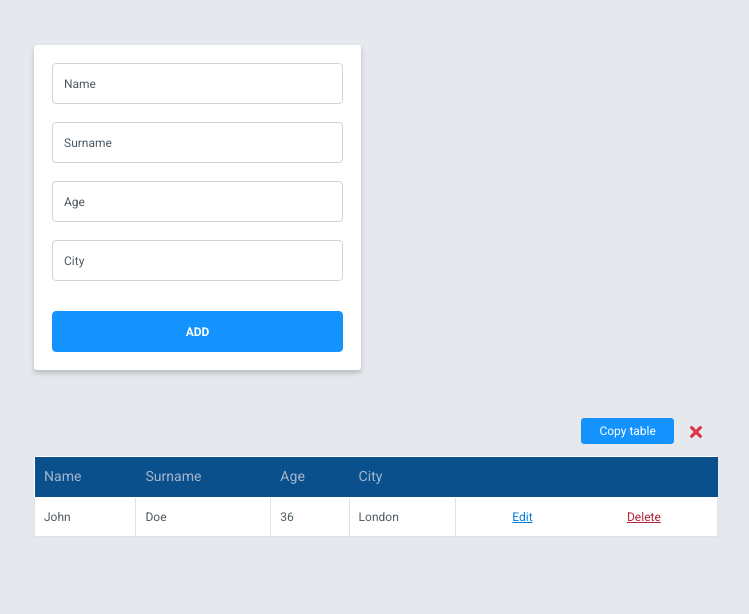
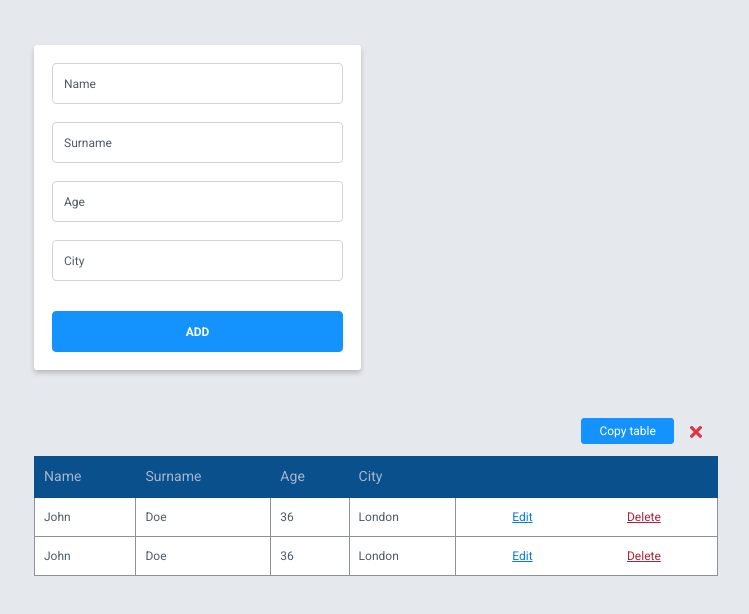
Before and after one commit to janis-rasa/react-test-app, a React (Create React App) app: page / in a window 1280 px wide. Shown: the top 614 px of the page, without its empty margins (264-1013 px from the left). Built offline with nearby package versions, Linux system fonts and the light colour scheme.

Commit message:
Test-app html + css v 0.53

```diff
--- a/src/components/ResultTable/ResultTable.jsx
+++ b/src/components/ResultTable/ResultTable.jsx
@@ -17,6 +17,7 @@ function ResultTable() {
 			</thead>
 			<tbody className="res-table__tbody">
 				<ResultTableRow/>
+				<ResultTableRow/>
 			</tbody>
 		</Table>
 	)
--- a/src/components/ResultTable/ResultTable.scss
+++ b/src/components/ResultTable/ResultTable.scss
@@ -10,30 +10,60 @@
 		vertical-align: middle;
 	}
 	&__thead {
-		background-color: $blue-darker;
-		color: $blue-lighter;
 		@include media-breakpoint-only(xs) {
 			display: none;
 		}
 		th,
 		td {
 			color: inherit;
-			border-color: transparent;
+			border-color: $blue-darker;
 		}
 	}
-	&__td,
-	&__th {
+	.res-table__td,
+	.res-table__th {
 		@include media-breakpoint-only(xs) {
-			display: block;
+			display: flex;
+			align-items: center;
+			padding: 0;
+			border: 0;
 			&::before {
 				font-weight: 700;
 				display: inline-block;
 				content: attr(data-label);
-				padding-right: 5px;
+				min-width: 75px;
+				padding: .75rem;
+				background-color: $blue-darker;
+				color: $blue-lighter;
+				border-bottom: 1px solid $blue-darker;
 			}
 		}
 		&_head {
 			font-size: 1.17rem;
+		}
+		&_flex {
+			@include media-breakpoint-only(xs) {
+				display: flex;
+			}
+		}
+	}
+	.res-table__td {
+		@include media-breakpoint-only(xs) {
+			&:nth-child(1) {
+				&:before {
+					border-top: 1px solid $blue-darker;
+				}
+				.res-table__data {
+					border-top: 1px solid $gray-560;
+				}
+			}
+		}
+	}
+	&__data {
+		@include media-breakpoint-only(xs) {
+			padding: .75rem;
+			border-bottom: 1px solid $gray-560;
+			border-right: 1px solid $gray-560;
+			flex-grow: 1;
 		}
 	}
 	&__delete,
@@ -41,6 +71,10 @@
 		text-decoration: underline;
 		padding-top: 0;
 		padding-bottom: 0;
+		@include media-breakpoint-only(xs) {
+			margin-bottom: -1px;
+			margin-top: -1px;
+		}
 	}
 	&__delete {
 		color: $red-dark;
--- a/src/components/ResultTable/ResultTableRow.jsx
+++ b/src/components/ResultTable/ResultTableRow.jsx
@@ -4,15 +4,23 @@ import Button from 'react-bootstrap/Button'
 function ResultTableRow() {
 	return (
 		<tr className="res-table__tr">
-			<td className="res-table__td" data-label="Name: ">John</td>
-			<td className="res-table__td" data-label="Surname: ">Doe</td>
-			<td className="res-table__td" data-label="Age: ">36</td>
-			<td className="res-table__td" data-label="City: ">London</td>
-			<td className="res-table__td" data-label="Action: ">
-				<div className="d-flex justify-content-around">
+			<td className="res-table__td" data-label="Name: ">
+				<span className="res-table__data">John</span>
+			</td>
+			<td className="res-table__td" data-label="Surname: ">
+				<span className="res-table__data">Doe</span>
+			</td>
+			<td className="res-table__td" data-label="Age: ">
+				<span className="res-table__data">36</span>
+			</td>
+			<td className="res-table__td" data-label="City: ">
+				<span className="res-table__data">London</span>
+			</td>
+			<td className="res-table__td res-table__td_flex" data-label="&nbsp;">
+				<span className="d-flex justify-content-around flex-grow-1 res-table__data">
 					<Button variant="link" size="sm" className="res-table__edit">Edit</Button>
 					<Button variant="link" size="sm" className="res-table__delete">Delete</Button>
-				</div>
+				</span>
 			</td>
 		</tr>
 	)
--- a/src/sass/_bootstrap_custom.scss
+++ b/src/sass/_bootstrap_custom.scss
@@ -69,3 +69,16 @@
 		}
 	}
 }
+// Tables
+.table {
+	thead {
+		background-color: $blue-darker;
+		color: $blue-lighter;
+	}
+	&-bordered {
+		th,
+		td {
+			border-color: $gray-560;
+		}
+	}
+}
```
